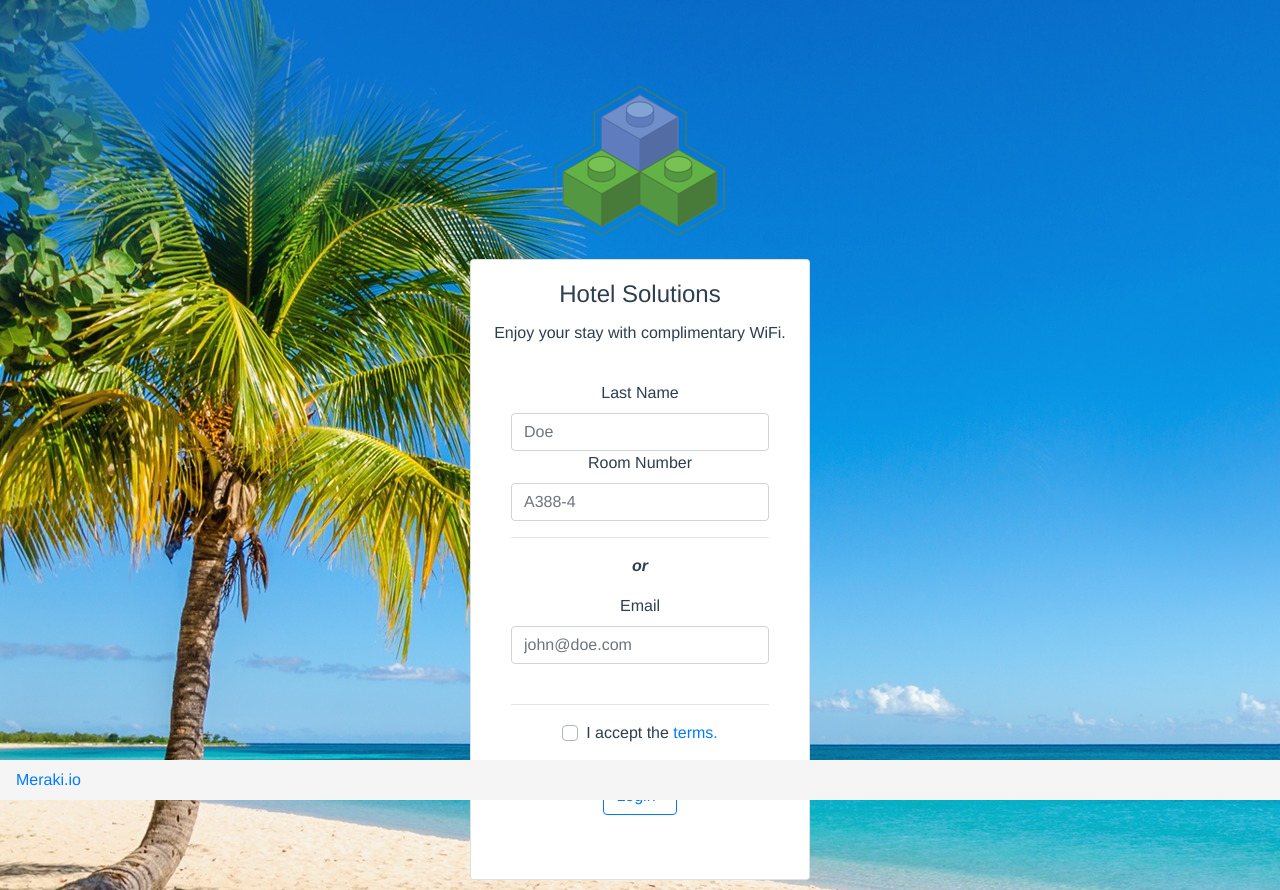
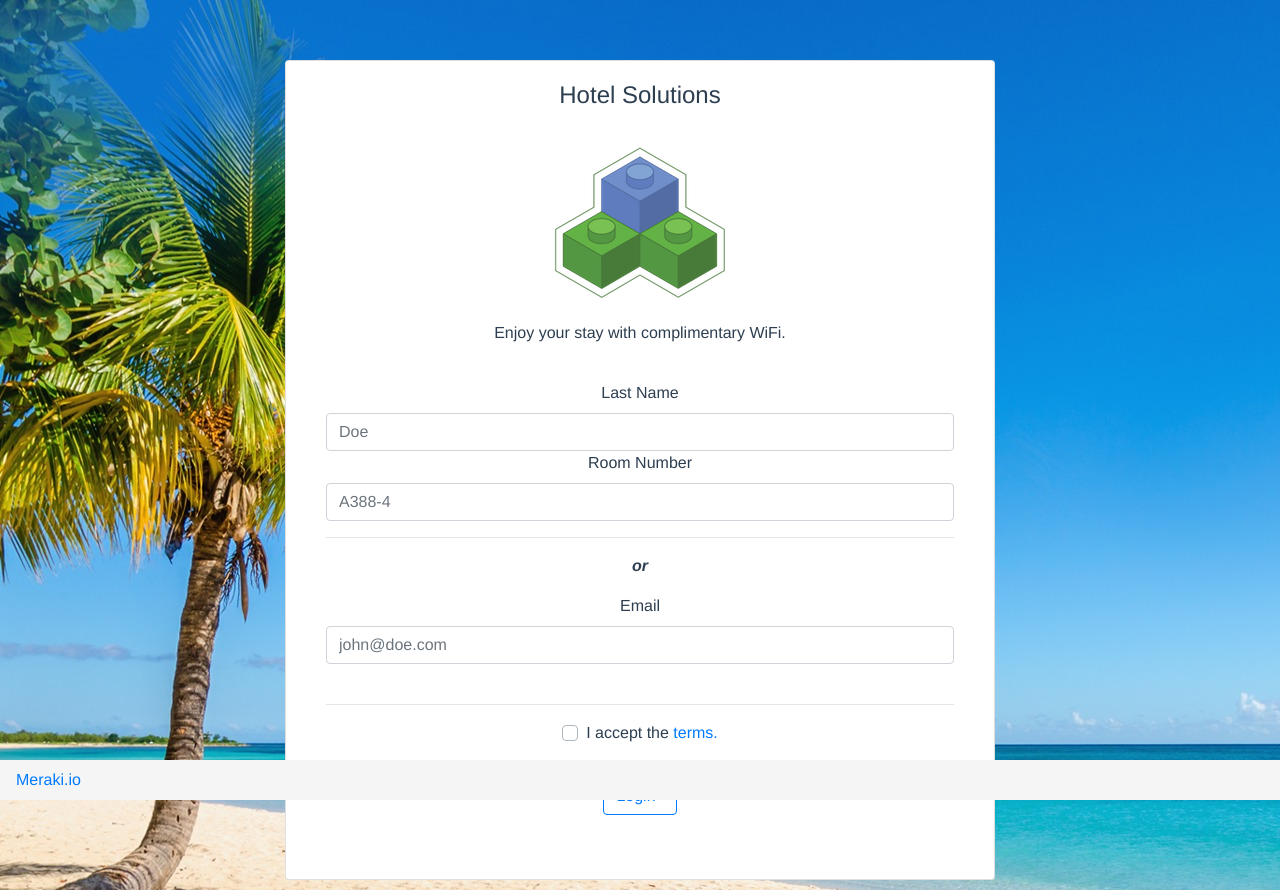
Before and after one commit to dexterlabora/meraki-mews-splash, a Vue app: page / in a window 1280 px wide. Built offline with nearby package versions, Linux system fonts and the light colour scheme.

Commit message:
adjusting logo responsiveness

```diff
--- a/src/App.vue
+++ b/src/App.vue
@@ -1,7 +1,6 @@
 <template>
   <div id="app">
     <div class="container">
-      <img src="./assets/transparent_legos-192px.png">
       <router-view/>
     </div>
 
@@ -50,4 +49,9 @@ export default {
 .footer {
   background-color: #f5f5f5;
 }
+
+.img-fluid {
+  max-width: 100%;
+  height: auto;
+}
 </style>
--- a/src/components/Login.vue
+++ b/src/components/Login.vue
@@ -1,11 +1,12 @@
 <template>
 <div>
 
-  <div v-if="!mewsAuthenticated" class="col-sm-10 offset-sm-1 offset-md-4 col-md-4 text-center">
+  <div v-if="!mewsAuthenticated" class="col-sm-10 offset-sm-2 col-md-8  offset-md-2 col-lg-8 offset-lg-2 text-center">
     <b-card
     title="Hotel Solutions"
-    style="mx-md-4"
     >
+    <center><img src="/static/transparent_legos-192px.png" class="d-none d-md-block" alt="Logo image"></center>
+
     <p class="card-text">
       Enjoy your stay with complimentary WiFi.
     </p>
@@ -45,7 +46,7 @@
 
     </b-card>
   </div>
-  <div v-if="mewsAuthenticated" class="col-sm-10 offset-sm-1 offset-md-4 col-md-4 text-center">
+  <div v-if="mewsAuthenticated" class="col-sm-10 offset-sm-1 offset-md-1 col-md-8 text-center">
     <div class="card">
       <h4>Hi {{customer.customer.FirstName}}!</h4>
       <!--<success-page :customer="customer.customer"></success-page>-->
```
Also changed, not shown: static/transparent_legos-192px.png (added).
